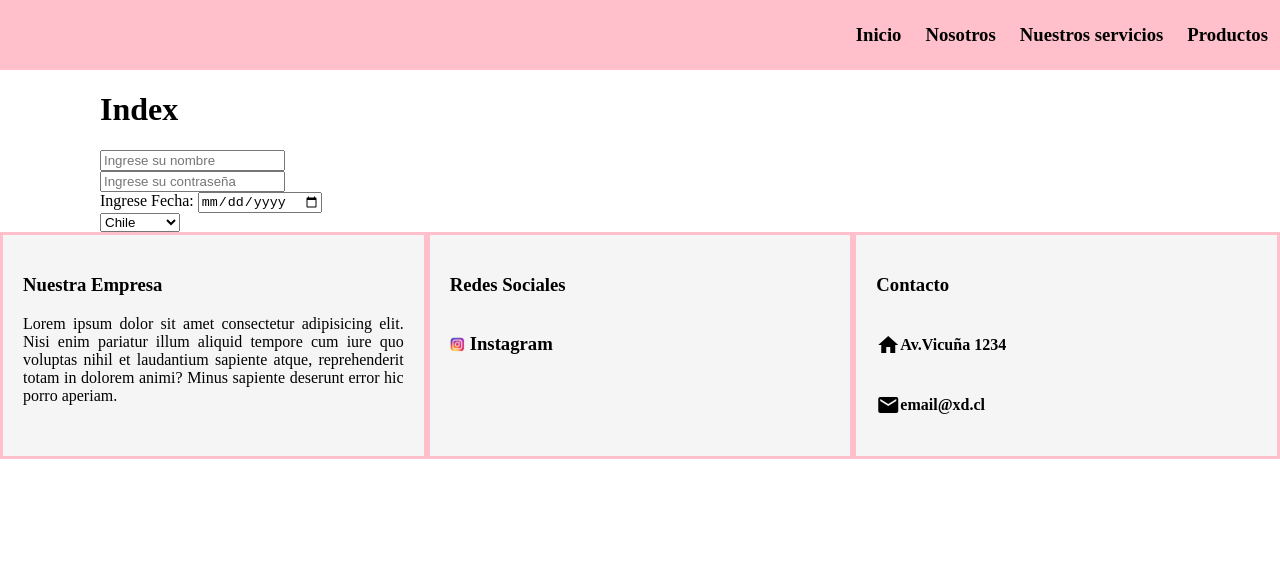
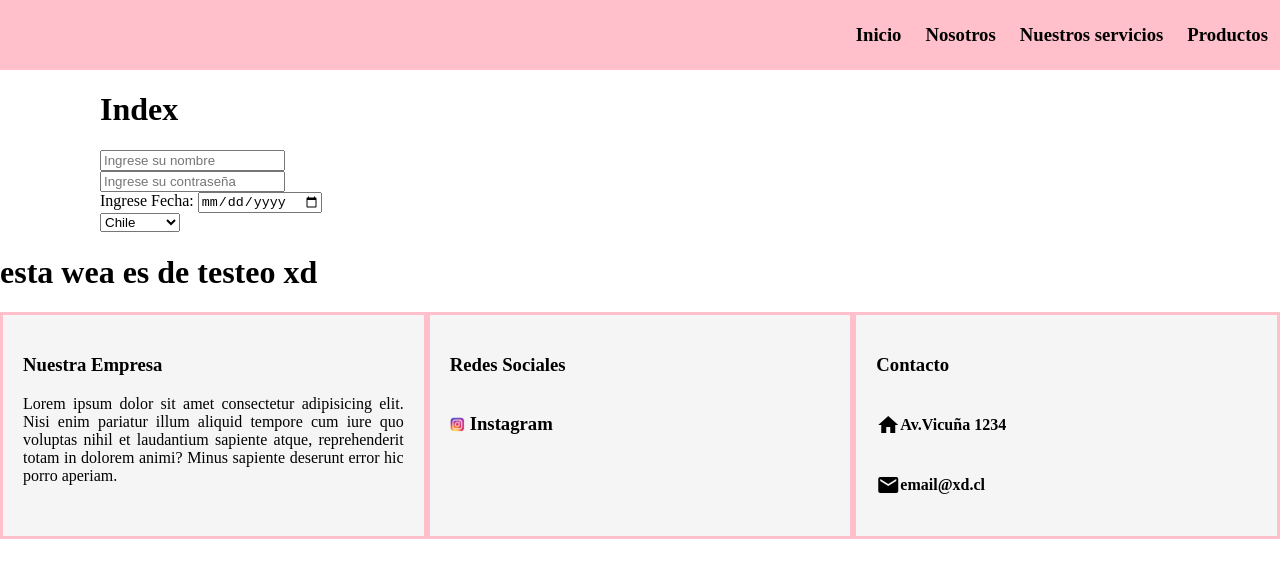
Before and after one commit to Amaro-DVQ/wiweb, a plain HTML site: page index.html in a window 1280 px wide. Drawn offline with Linux system fonts and the light colour scheme.

Commit message:
testeo2003

```diff
--- a/index.html
+++ b/index.html
@@ -49,6 +49,7 @@
         </select>
     </div>
 
+    <h1>esta wea es de testeo xd</h1>
 
 </body>
 <footer>
```
